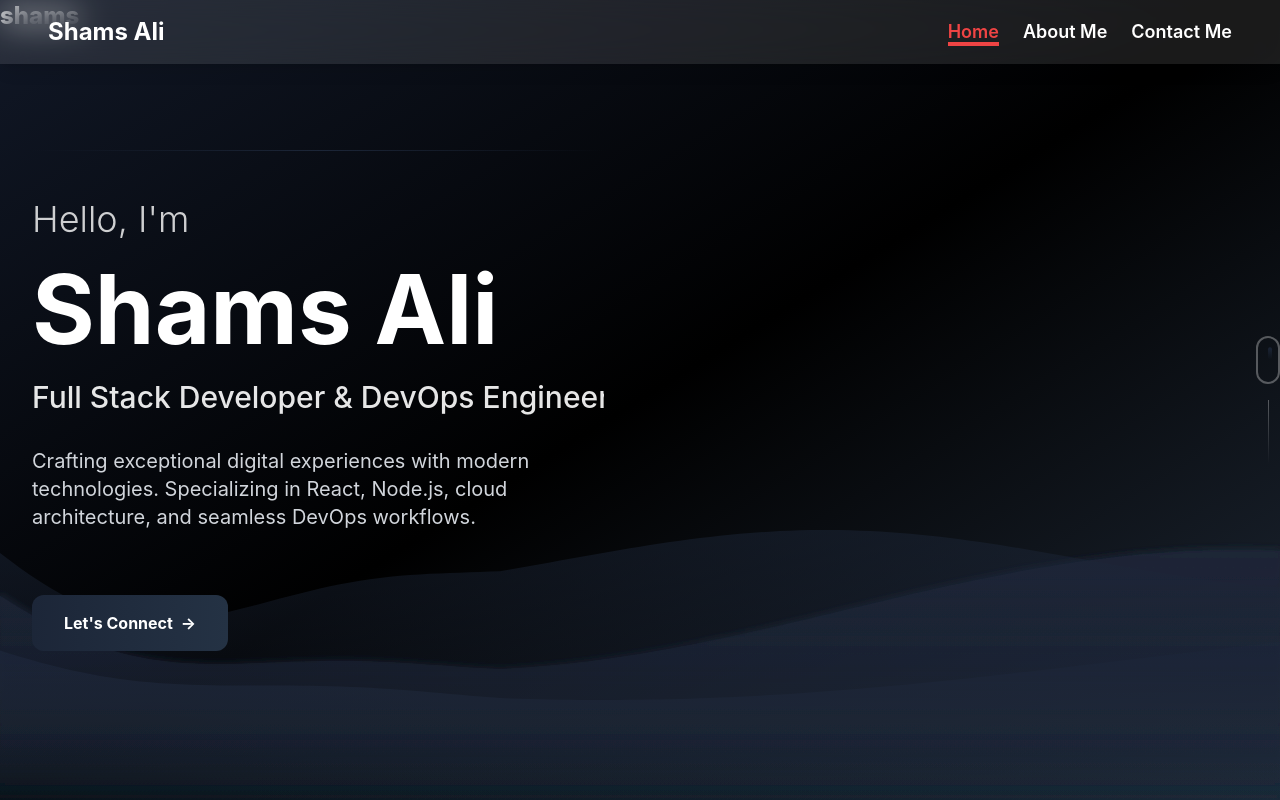
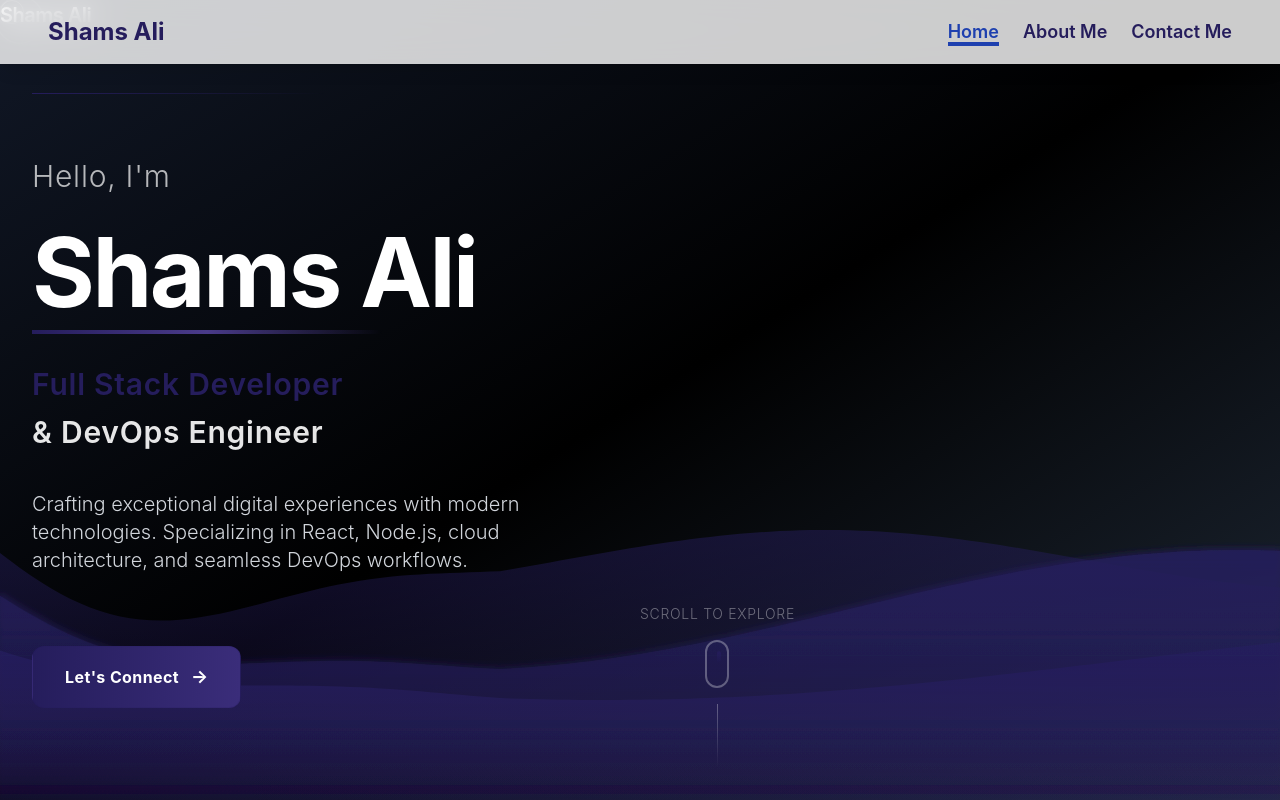
Before and after one commit to Shaikhshams17/portfolio, a Next.js app: page / in a window 1280 px wide. Shown: the top 800 px of the page. Built offline with nearby package versions, Linux system fonts and the light colour scheme; a web font is replaced by a local one.

Commit message:
--changes in navbar

```diff
--- a/src/components/home/hero/hero.jsx
+++ b/src/components/home/hero/hero.jsx
@@ -83,16 +83,16 @@ function WaveBackground({ mousePosition }) {
       >
         <defs>
           <linearGradient id="waveGradient1" x1="0%" y1="0%" x2="0%" y2="100%">
-            <stop offset="0%" stopColor="rgba(28, 38, 56, 0.9)" />
-            <stop offset="100%" stopColor="rgba(28, 38, 56, 0.3)" />
+            <stop offset="0%" stopColor="rgba(37, 29, 92, 0.9)" />
+            <stop offset="100%" stopColor="rgba(37, 29, 92, 0.3)" />
           </linearGradient>
           <linearGradient id="waveGradient2" x1="0%" y1="0%" x2="0%" y2="100%">
-            <stop offset="0%" stopColor="rgba(28, 38, 56, 0.7)" />
-            <stop offset="100%" stopColor="rgba(28, 38, 56, 0.1)" />
+            <stop offset="0%" stopColor="rgba(37, 29, 92, 0.7)" />
+            <stop offset="100%" stopColor="rgba(37, 29, 92, 0.1)" />
           </linearGradient>
           <linearGradient id="waveGradient3" x1="0%" y1="0%" x2="0%" y2="100%">
-            <stop offset="0%" stopColor="rgba(28, 38, 56, 0.5)" />
-            <stop offset="100%" stopColor="rgba(28, 38, 56, 0.05)" />
+            <stop offset="0%" stopColor="rgba(37, 29, 92, 0.5)" />
+            <stop offset="100%" stopColor="rgba(37, 29, 92, 0.05)" />
           </linearGradient>
           <filter id="glow">
             <feMorphology operator="dilate" radius="2"/>
@@ -162,55 +162,68 @@ export default function SimplifiedHeroSection() {
         <div className="grid grid-cols-1 lg:grid-cols-2 gap-8 lg:gap-12 items-center min-h-screen py-20">
           {/* Left Content */}
           <motion.div
-            className="flex flex-col justify-center space-y-6 lg:space-y-8"
+            className="flex flex-col justify-center space-y-8 lg:space-y-10"
             initial={{ opacity: 0, x: -50 }}
             animate={{ opacity: 1, x: 0 }}
             transition={{ duration: 1, delay: 0.2 }}
           >
             {/* Status Badge */}
             <motion.div
-              className="flex items-center space-x-4 mb-4"
+              className="flex items-center space-x-4 mb-6"
               initial={{ opacity: 0, y: 20 }}
               animate={{ opacity: 1, y: 0 }}
               transition={{ duration: 0.6, delay: 0.5 }}
             >
-              {/* <div className="h-px flex-1 bg-gradient-to-r from-transparent via-[#1c2638] to-transparent"></div>
-              <span className="px-4 py-2 bg-[#1c2638]/10 border border-[#1c2638]/30 rounded-full text-[#1c2638] text-sm font-medium backdrop-blur-sm">
-                Available for Work
+              {/* <div className="h-px flex-1 bg-gradient-to-r from-transparent via-[#251d5c] to-transparent"></div>
+              <span className="px-6 py-3 bg-[#251d5c]/10 border border-[#251d5c]/30 rounded-full text-[#251d5c] text-sm font-semibold backdrop-blur-sm tracking-wide">
+                AVAILABLE FOR WORK
               </span> */}
-              <div className="h-px flex-1 bg-gradient-to-r from-transparent via-[#1c2638] to-transparent"></div>
+              <div className="h-px flex-1 bg-gradient-to-r from-[#251d5c] via-transparent to-transparent"></div>
             </motion.div>
 
             {/* Main Heading */}
-            <div className="space-y-4">
+            <div className="space-y-6">
               <TypewriterText
                 text="Hello, I'm"
-                className="text-2xl sm:text-3xl lg:text-4xl font-light text-white/80"
+                className="text-xl sm:text-2xl lg:text-3xl font-light text-white/70 tracking-wide"
                 delay={0.8}
               />
 
-              <TypewriterText
-                text="Shams Ali"
-                className="text-3xl sm:text-6xl lg:text-7xl xl:text-8xl font-bold bg-white bg-clip-text text-transparent"
-                delay={1.2}
-              />
+              <div className="relative">
+                <TypewriterText
+                  text="Shams Ali"
+                  className="text-4xl sm:text-6xl lg:text-7xl xl:text-8xl font-bold text-white leading-tight tracking-tight"
+                  delay={1.2}
+                />
+                {/* Professional accent line */}
+                <motion.div
+                  className="absolute -bottom-2 left-0 h-1 bg-gradient-to-r from-[#251d5c] via-[#4a3b8a] to-transparent"
+                  initial={{ width: 0 }}
+                  animate={{ width: "60%" }}
+                  transition={{ duration: 1.2, delay: 2.2 }}
+                />
+              </div>
 
-              <div className="flex flex-col sm:flex-row sm:items-center space-y-2 sm:space-y-0 sm:space-x-4">
-                {/* <div className="h-1 w-20 bg-gradient-to-r from-[#1c2638] to-transparent"></div> */}
+              <div className="flex flex-col space-y-3 pt-4">
                 <TypewriterText
-                  text="Full Stack Developer & DevOps Engineer"
-                  className="text-xl sm:text-2xl lg:text-3xl font-medium text-white/90"
+                  text="Full Stack Developer"
+                  className="text-xl sm:text-2xl lg:text-3xl font-semibold text-[#251d5c] tracking-wide"
                   delay={1.8}
+                />
+                <TypewriterText
+                  text="& DevOps Engineer"
+                  className="text-xl sm:text-2xl lg:text-3xl font-semibold text-white/90 tracking-wide"
+                  delay={2.2}
                 />
               </div>
             </div>
 
             {/* Description */}
             <motion.p
-              className="text-lg lg:text-xl text-gray-300 max-w-2xl leading-relaxed"
+              className="text-lg lg:text-xl text-gray-300 max-w-2xl leading-relaxed font-light"
               initial={{ opacity: 0, y: 20 }}
               animate={{ opacity: 1, y: 0 }}
-              transition={{ duration: 0.8, delay: 2.4 }}
+              transition={{ duration: 0.8, delay: 2.8 }}
             >
               Crafting exceptional digital experiences with modern technologies.
               Specializing in React, Node.js, cloud architecture, and seamless DevOps workflows.
@@ -221,18 +234,18 @@ export default function SimplifiedHeroSection() {
               className="flex flex-col sm:flex-row gap-4 pt-8"
               initial={{ opacity: 0, y: 30 }}
               animate={{ opacity: 1, y: 0 }}
-              transition={{ duration: 0.8, delay: 2.8 }}
+              transition={{ duration: 0.8, delay: 3.2 }}
             >
               <motion.button
-                className="group px-8 py-4 bg-gradient-to-r from-[#1c2638] to-[#243244] text-white font-bold rounded-xl hover:shadow-2xl hover:shadow-[#1c2638]/25 transition-all duration-300 transform hover:scale-105"
+                className="group px-8 py-4 bg-gradient-to-r from-[#251d5c] to-[#3a2d7a] text-white font-bold rounded-xl hover:shadow-2xl hover:shadow-[#251d5c]/25 transition-all duration-300 transform hover:scale-105 border border-[#251d5c]/20"
                 onClick={handleWhatsAppClick}
                 whileHover={{ y: -2 }}
                 whileTap={{ scale: 0.98 }}
               >
-                <span className="flex items-center justify-center space-x-2">
-                  <span>Let's Connect</span>
+                <span className="flex items-center justify-center space-x-3">
+                  <span className="tracking-wide">Let's Connect</span>
                   <motion.span
-                    className="group-hover:translate-x-1 transition-transform duration-300"
+                    className="group-hover:translate-x-1 transition-transform duration-300 text-lg"
                   >
                     →
                   </motion.span>
@@ -240,7 +253,7 @@ export default function SimplifiedHeroSection() {
               </motion.button>
 
               {/* <motion.button
-                className="px-8 py-4 border-2 border-white/20 text-white font-bold rounded-xl hover:border-[#1c2638] hover:text-[#1c2638] hover:shadow-xl hover:shadow-[#1c2638]/10 transition-all duration-300 backdrop-blur-sm"
+                className="px-8 py-4 border-2 border-[#251d5c]/40 text-white font-bold rounded-xl hover:border-[#251d5c] hover:bg-[#251d5c]/10 hover:shadow-xl hover:shadow-[#251d5c]/20 transition-all duration-300 backdrop-blur-sm tracking-wide"
                 whileHover={{ y: -2 }}
                 whileTap={{ scale: 0.98 }}
               >
@@ -256,25 +269,25 @@ export default function SimplifiedHeroSection() {
 
       {/* Scroll Indicator */}
       <motion.div
-        className=" bottom-8 left-1/2 transform -translate-x-1/2 z-40 flex flex-col items-center"
+        className="absolute bottom-8 left-1/2 transform -translate-x-1/2 z-40 flex flex-col items-center"
         initial={{ opacity: 0, y: 20 }}
         animate={{ opacity: 1, y: 0 }}
         transition={{ duration: 0.8, delay: 4 }}
       >
-        {/* <motion.div
+        <motion.div
           className="text-white/60 text-sm mb-4 font-light tracking-wider"
           animate={{ opacity: [0.6, 1, 0.6] }}
           transition={{ duration: 2, repeat: Infinity, ease: "easeInOut" }}
         >
           SCROLL TO EXPLORE
-        </motion.div> */}
+        </motion.div>
 
         <motion.div
-          className="w-6 h-12 rounded-full border-2 border-white/30 relative overflow-hidden cursor-pointer group hover:border-[#1c2638]/60 transition-colors duration-300"
+          className="w-6 h-12 rounded-full border-2 border-white/30 relative overflow-hidden cursor-pointer group hover:border-[#251d5c]/60 transition-colors duration-300"
           whileHover={{ scale: 1.1 }}
         >
           <motion.div
-            className="absolute top-2 left-1/2 transform -translate-x-1/2 w-1 h-3 bg-gradient-to-b from-[#1c2638] to-transparent rounded-full"
+            className="absolute top-2 left-1/2 transform -translate-x-1/2 w-1 h-3 bg-gradient-to-b from-[#251d5c] to-transparent rounded-full"
             animate={{
               y: [0, 16, 0],
               opacity: [1, 0.3, 1]
--- a/src/components/layout/CursorTrail/cursorTrail.jsx
+++ b/src/components/layout/CursorTrail/cursorTrail.jsx
@@ -1,4 +1,3 @@
-// components/CursorTrail.jsx
 'use client';
 
 import { useEffect, useState, useRef } from 'react';
@@ -6,103 +5,171 @@ import { motion, useMotionValue, useSpring, AnimatePresence } from 'framer-motio
 
 export default function CursorTrail() {
   const [isMounted, setIsMounted] = useState(false);
-  const [currentText, setCurrentText] = useState('shams');
+  const [isMobile, setIsMobile] = useState(false);
+  const [text, setText] = useState('Shams Ali');
+  const [cursorState, setCursorState] = useState('default');
   const [isHovering, setIsHovering] = useState(false);
+
   const mouseX = useMotionValue(0);
   const mouseY = useMotionValue(0);
-  const lastUpdateTime = useRef(0);
-  const requestRef = useRef();
+  const lastUpdate = useRef(0);
 
-  // Smoother spring physics
-  const springX = useSpring(mouseX, {
-    damping: 20,
-    stiffness: 300,
-    mass: 0.5
-  });
+  const springConfig = { damping: 25, stiffness: 400, mass: 0.3 };
+  const springX = useSpring(mouseX, springConfig);
+  const springY = useSpring(mouseY, springConfig);
 
-  const springY = useSpring(mouseY, {
-    damping: 20,
-    stiffness: 300,
-    mass: 0.5
-  });
+  const trailX = useSpring(mouseX, { damping: 40, stiffness: 200 });
+  const trailY = useSpring(mouseY, { damping: 40, stiffness: 200 });
 
-  // Optimized mouse move handler with throttling
-  const updateMousePosition = (e) => {
+  const outerX = useSpring(mouseX, { damping: 50, stiffness: 150 });
+  const outerY = useSpring(mouseY, { damping: 50, stiffness: 150 });
+
+  const updateMouse = (e) => {
     const now = performance.now();
-    if (now - lastUpdateTime.current < 16) return; // ~60fps
+    if (now - lastUpdate.current < 10) return;
+    lastUpdate.current = now;
 
-    lastUpdateTime.current = now;
-    mouseX.set(e.clientX + 15);
-    mouseY.set(e.clientY + 15);
+    const { clientX, clientY } = e;
+    mouseX.set(clientX + 16);
+    mouseY.set(clientY + 16);
 
-    // Detect hover state changes
-    const elementUnderCursor = document.elementFromPoint(e.clientX, e.clientY);
-    const sectionElement = elementUnderCursor?.closest('[data-cursor-text]');
+    const target = document.elementFromPoint(clientX, clientY);
+    const cursorTextEl = target?.closest('[data-cursor-text]');
+    const isInteractive = target?.matches('a, button, input, select, textarea, [role="button"]');
 
-    if (sectionElement) {
-      const newText = sectionElement.dataset.cursorText;
-      if (newText !== currentText) {
+    if (cursorTextEl) {
+      setText(cursorTextEl.dataset.cursorText);
+      setCursorState('hover');
       setIsHovering(true);
-        setCurrentText(newText);
-      }
-    } else if (currentText !== 'shams') {
+    } else if (isInteractive) {
+      setText('interact');
+      setCursorState('hover');
+      setIsHovering(true);
+    } else {
+      setText('Shams Ali');
+      setCursorState('default');
       setIsHovering(false);
-      setCurrentText('shams');
     }
   };
 
-  // Animation loop for smoother updates
-  const animate = () => {
-    requestRef.current = requestAnimationFrame(animate);
-    // Additional smoothing can be applied here if needed
+  const handleDown = () => setCursorState('click');
+  const handleUp = () => setCursorState(isHovering ? 'hover' : 'default');
+
+  useEffect(() => {
+    const checkMobile = () => setIsMobile(window.innerWidth <= 768);
+    checkMobile();
+    window.addEventListener('resize', checkMobile);
+
+    setIsMounted(true);
+    if (!isMobile) {
+      window.addEventListener('mousemove', updateMouse);
+      window.addEventListener('mousedown', handleDown);
+      window.addEventListener('mouseup', handleUp);
+    }
+
+    return () => {
+      window.removeEventListener('resize', checkMobile);
+      window.removeEventListener('mousemove', updateMouse);
+      window.removeEventListener('mousedown', handleDown);
+      window.removeEventListener('mouseup', handleUp);
+    };
+  }, [isMobile]);
+
+  if (!isMounted || isMobile) return null;
+
+  const getTextStyle = () => {
+    const base = {
+      fontWeight: 600,
+      fontSize: '1.25rem',
+      color: '#ffffff',
+      filter: 'drop-shadow(0 0 4px rgba(255,255,255,0.15))',
+    };
+    if (cursorState === 'hover') {
+      return { ...base, fontSize: '1.4rem', filter: 'drop-shadow(0 0 6px rgba(255,255,255,0.25))' };
+    }
+    if (cursorState === 'click') {
+      return { ...base, fontSize: '1.6rem', filter: 'drop-shadow(0 0 10px rgba(255,255,255,0.35))' };
+    }
+    return base;
   };
 
-  useEffect(() => {
-    window.addEventListener('mousemove', updateMousePosition);
-    requestRef.current = requestAnimationFrame(animate);
-    setIsMounted(true);
-
-    return () => {
-      window.removeEventListener('mousemove', updateMousePosition);
-      cancelAnimationFrame(requestRef.current);
-    };
-  }, [currentText]);
-
-  if (!isMounted) return null;
-
   return (
+    <>
+      {/* Text cursor */}
       <motion.div
-      className="fixed top-0 left-0 pointer-events-none z-50 select-none"
-      style={{
-        translateX: springX,
-        translateY: springY,
-      }}
+        className="fixed top-0 left-0 z-50 pointer-events-none select-none"
+        style={{ translateX: springX, translateY: springY }}
       >
         <AnimatePresence mode="wait">
-        <motion.span
-          key={currentText}
-          className="text-transparent bg-clip-text bg-white text-xl md:text-2xl font-extrabold drop-shadow-lg"
-          initial={{ opacity: 0, scale: 0.8 }}
+          <motion.div
+            key={text}
+            className="relative"
+            initial={{ opacity: 0, scale: 0.5, rotateX: -90 }}
             animate={{
               opacity: 1,
               scale: 1,
-            rotate: isHovering ? [0, 5, -5, 0] : 0
+              rotateX: 0,
+              y: cursorState === 'click' ? -4 : 0,
             }}
-          exit={{ opacity: 0, scale: 0.8 }}
+            exit={{ opacity: 0, scale: 0.5, rotateX: 90 }}
             transition={{
               opacity: { duration: 0.2 },
-            scale: { duration: 0.3, type: 'spring' },
-            rotate: {
-              duration: 1.5,
-              repeat: Infinity,
-              ease: 'easeInOut',
-              repeatType: 'reverse'
-            }
+              scale: { type: 'spring', duration: 0.4, bounce: 0.3 },
+              rotateX: { type: 'spring', duration: 0.3 },
+              y: { type: 'spring', duration: 0.1 },
             }}
           >
-          {currentText}
+            <motion.span
+              className="relative text-white tracking-tight"
+              style={getTextStyle()}
+              animate={{
+                textShadow:
+                  cursorState === 'click'
+                    ? '0 0 10px rgba(255,255,255,0.6)'
+                    : '0 0 4px rgba(255,255,255,0.3)',
+              }}
+            >
+              {text}
             </motion.span>
+          </motion.div>
         </AnimatePresence>
       </motion.div>
+
+      {/* Magnetic trail */}
+      <motion.div
+        className="fixed top-0 left-0 z-40 pointer-events-none select-none"
+        style={{ translateX: trailX, translateY: trailY }}
+      >
+        <motion.div
+          className="w-6 h-6 border rounded-full border-white/20"
+          animate={{
+            scale: cursorState === 'hover' ? 1.5 : cursorState === 'click' ? 1.8 : 1,
+            borderColor:
+              cursorState === 'click'
+                ? 'rgba(255,255,255,0.7)'
+                : 'rgba(255,255,255,0.2)',
+          }}
+          transition={{ type: 'spring', duration: 0.2 }}
+        />
+      </motion.div>
+
+      {/* Outer ring */}
+      <motion.div
+        className="fixed top-0 left-0 z-30 pointer-events-none select-none"
+        style={{ translateX: outerX, translateY: outerY }}
+      >
+        <motion.div
+          className="w-10 h-10 border border-white/10 rounded-full"
+          animate={{
+            scale: cursorState === 'hover' ? 1.8 : cursorState === 'click' ? 2.1 : 1.2,
+            rotate: cursorState !== 'default' ? 360 : 0,
+          }}
+          transition={{
+            scale: { type: 'spring', duration: 0.3 },
+            rotate: { duration: 3, repeat: Infinity, ease: 'linear' },
+          }}
+        />
+      </motion.div>
+    </>
   );
 }
--- a/src/components/layout/navbar/navbar.jsx
+++ b/src/components/layout/navbar/navbar.jsx
@@ -23,31 +23,33 @@ export default function Navbar() {
       initial={{ y: -50, opacity: 0 }}
       animate={{ y: 0, opacity: 1 }}
       transition={{ duration: 0.7 }}
-      className="fixed top-0 left-0 w-full backdrop-blur-lg bg-white bg-opacity-10 shadow-lg z-50"
+      className="fixed top-0 left-0 w-full backdrop-blur-lg bg-white bg-opacity-80 shadow-lg z-50"
     >
       <div className="max-w-7xl mx-auto px-6 md:px-12 py-4 flex justify-between items-center">
         {/* Logo */}
         <motion.div
-          className="text-white text-2xl font-bold cursor-pointer"
+          className="text-[#251d5c] text-2xl font-bold cursor-pointer"
           whileHover={{ scale: 1.1 }}
         >
           <Link href="/">Shams Ali</Link>
         </motion.div>
 
         {/* Desktop Navigation */}
-        <ul className="hidden md:flex space-x-6 text-white font-semibold text-lg">
+        <ul className="hidden md:flex space-x-6 font-semibold text-lg text-[#251d5c]">
           {navLinks.map((link, index) => (
             <motion.li
               key={index}
               className={`relative cursor-pointer transition ${
-                pathname === link.path ? "text-red-500" : "hover:text-red-500"
+                pathname === link.path
+                  ? "text-blue-800"
+                  : "hover:text-blue-800"
               }`}
               whileHover={{ scale: 1.1 }}
             >
               <Link href={link.path}>{link.name}</Link>
               {pathname === link.path && (
                 <motion.div
-                  className="absolute left-0 bottom-0 w-full h-1 bg-red-500"
+                  className="absolute left-0 bottom-0 w-full h-1 bg-blue-800"
                   layoutId="underline"
                 />
               )}
@@ -58,7 +60,7 @@ export default function Navbar() {
         {/* Hamburger Menu for Mobile */}
         <div className="md:hidden">
           <button onClick={toggleMenu} aria-label="Toggle Menu">
-            {isOpen ? <X className="text-white" /> : <Menu className="text-white" />}
+            {isOpen ? <X className="text-[#251d5c]" /> : <Menu className="text-[#251d5c]" />}
           </button>
         </div>
       </div>
@@ -71,14 +73,16 @@ export default function Navbar() {
             animate={{ height: "auto", opacity: 1 }}
             exit={{ height: 0, opacity: 0 }}
             transition={{ duration: 0.5 }}
-            className="md:hidden bg-white bg-opacity-90 backdrop-blur-lg"
+            className="md:hidden bg-white bg-opacity-95 backdrop-blur-lg"
           >
-            <ul className="flex flex-col space-y-4 py-4 px-6 text-black">
+            <ul className="flex flex-col space-y-4 py-4 px-6 text-[#251d5c]">
               {navLinks.map((link, index) => (
                 <motion.li
                   key={index}
                   className={`cursor-pointer transition ${
-                    pathname === link.path ? "text-red-500" : "hover:text-red-500"
+                    pathname === link.path
+                      ? "text-blue-800"
+                      : "hover:text-blue-800"
                   }`}
                   whileHover={{ scale: 1.1 }}
                   onClick={toggleMenu}
```
Lines whose indentation alone changed are shown as unchanged.
